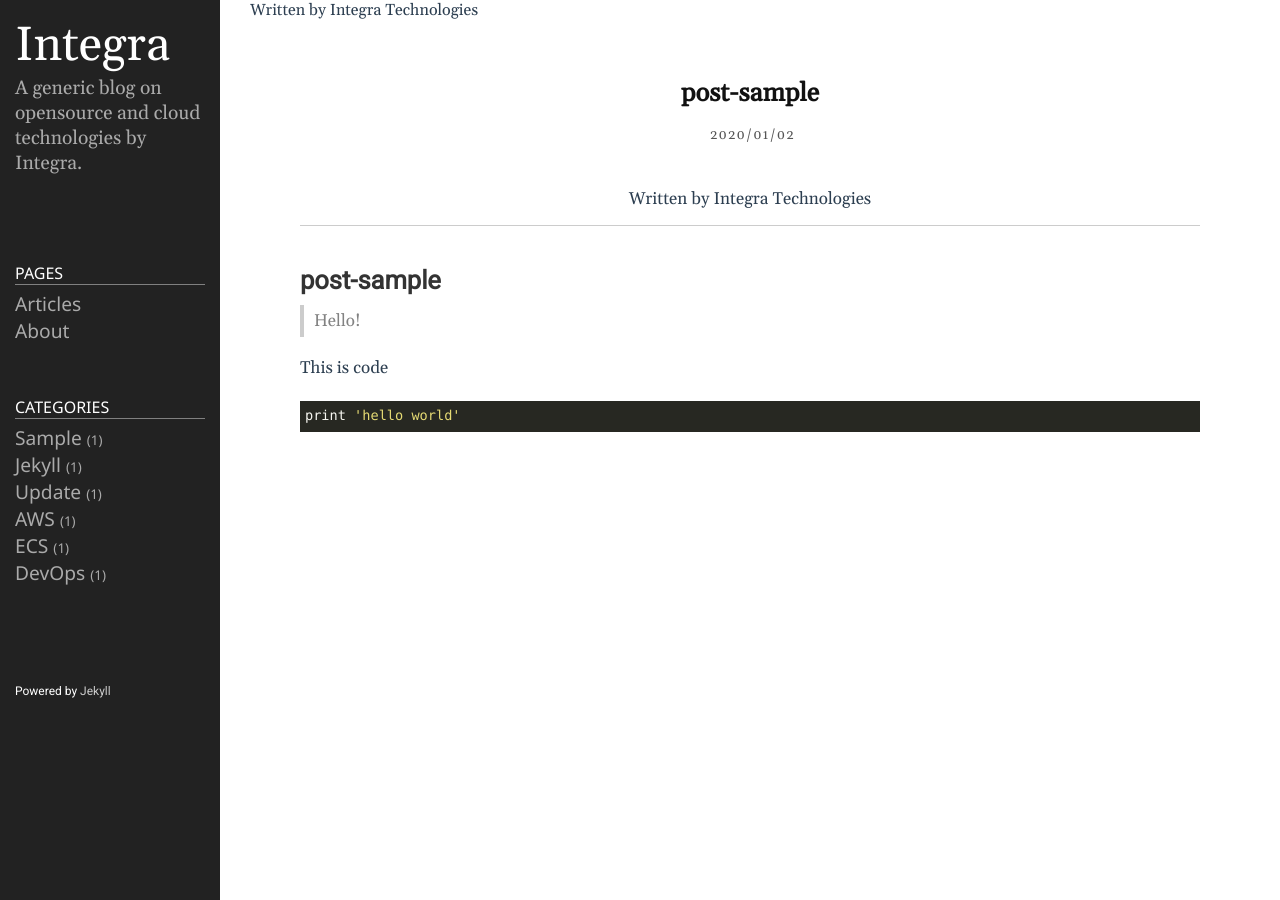
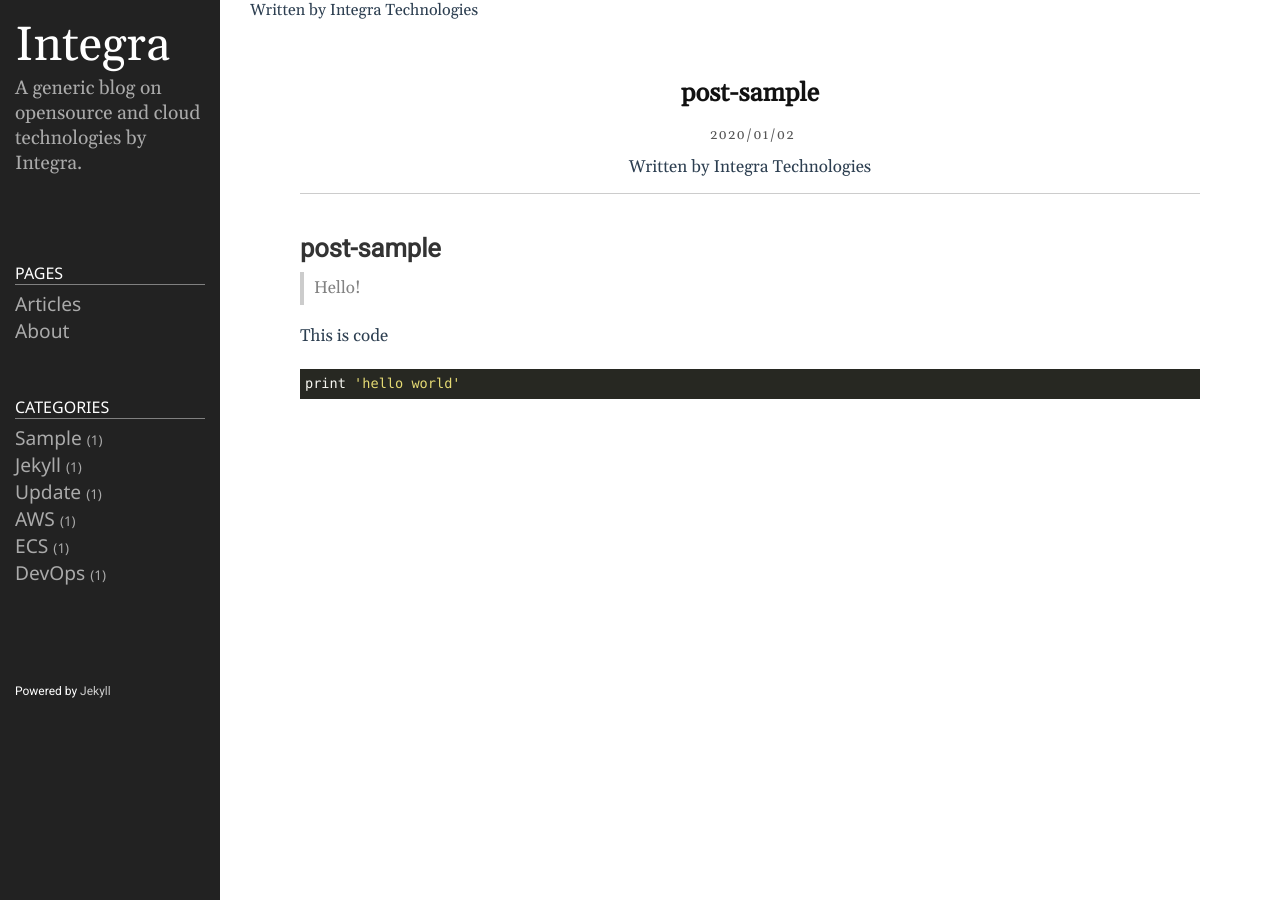
Before and after one commit to integratechfze/integratechfze.github.io, a Jekyll site: the page built from _posts/2020-01-02-post1.markdown, in a window 1280 px wide. Built offline with Jekyll 4.4.1, drawn with Linux system fonts in a browser that asks for light colours.

Commit message:
first blog

```diff
--- a/_includes/post.html
+++ b/_includes/post.html
@@ -7,17 +7,8 @@
 			{%- assign date_format = site.date_forma | default: "%Y/%m/%d" -%}
 			{{ page.date | date: date_format }}
 		</time>
-		<br> </br>
-		{% assign author = site[page.author] %}
-		{% if author %}
-		  <span>
-		    Written by {{ author.name }}
-		  </span>
-		{% else %}
-		  <span>
-		    Written by Integra Technologies
-		  </span>
-		{% endif %}
+		</br>
+		{% include author.html %}
 	</header>
 
 	<div class="post-content">
```
